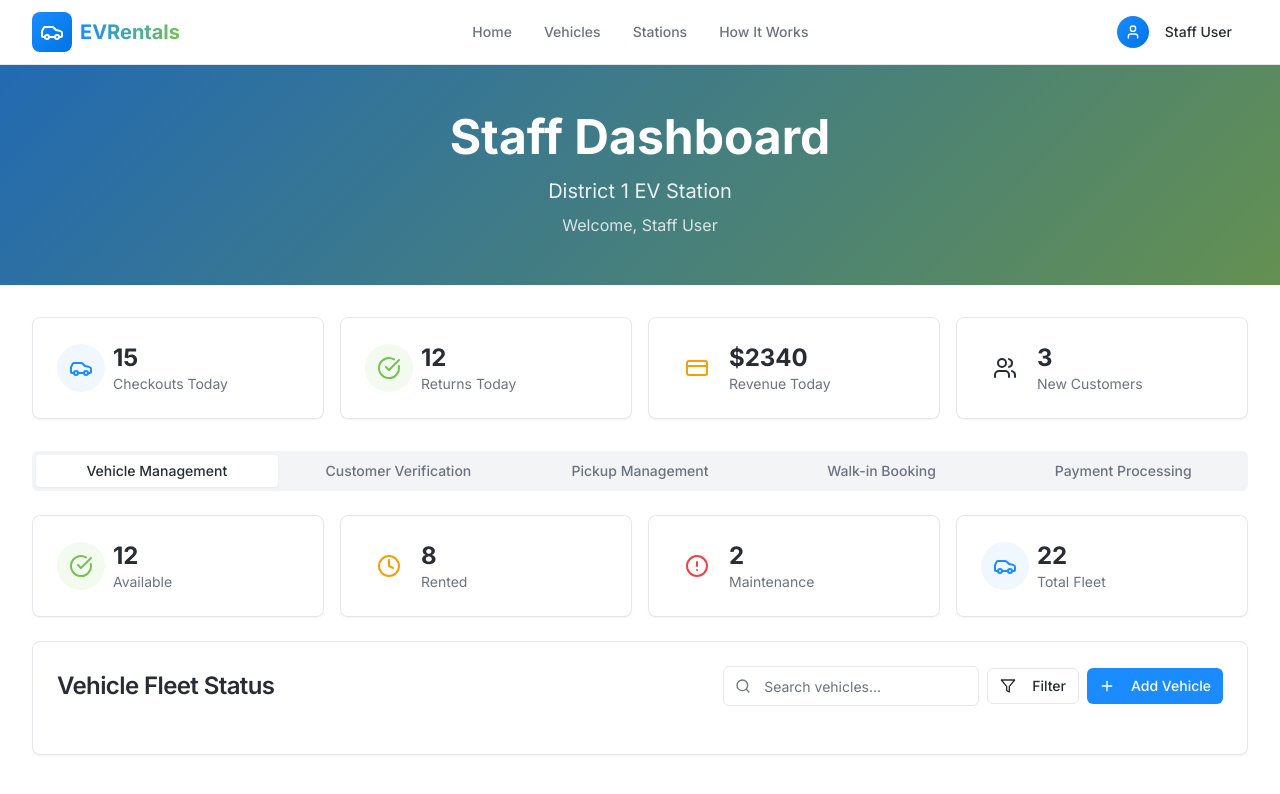
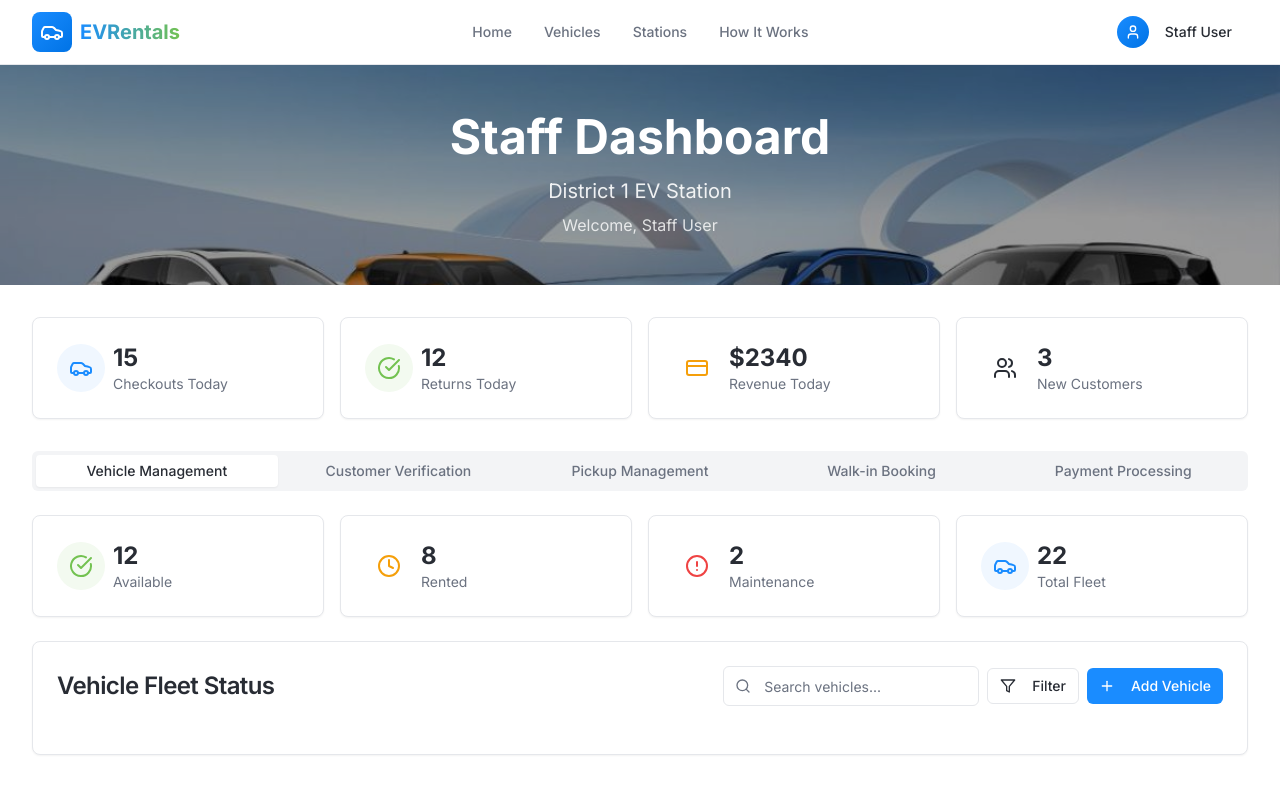
Before and after one commit to VVThang-DEV/SWP391_EV_Rental_Station_System, a React (Vite) app in the folder frontend/: page /dashboard in a window 1280 px wide. Shown: the top 794 px of the page. Built offline with nearby package versions, Linux system fonts and the light colour scheme; the HTML template or start-up script is replaced by a standard one.

Commit message:
Update StaffDashboard.tsx

```diff
--- a/frontend/src/pages/dashboard/StaffDashboard.tsx
+++ b/frontend/src/pages/dashboard/StaffDashboard.tsx
@@ -1761,8 +1761,13 @@ const StaffDashboard = ({ user }: StaffDashboardProps) => {
       <div className="min-h-screen bg-background">
         {/* Header */}
         <FadeIn delay={100}>
-          <div className="bg-gradient-hero relative overflow-hidden">
-            <div className="absolute inset-0 bg-black/30"></div>
+          <div
+            className="relative overflow-hidden bg-cover bg-center bg-no-repeat"
+            style={{
+              backgroundImage: "url('/src/assets/home-bg.jpg')"
+            }}
+          >
+            <div className="absolute inset-0 bg-black/40"></div>
             <div className="relative max-w-7xl mx-auto px-4 sm:px-6 lg:px-8 py-12">
               <div className="text-center">
                 <h1 className="text-4xl md:text-5xl font-bold text-white mb-4">
```
